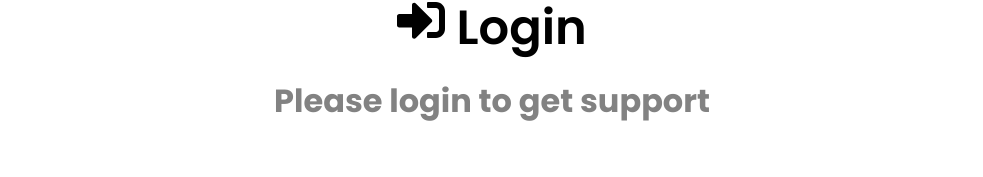
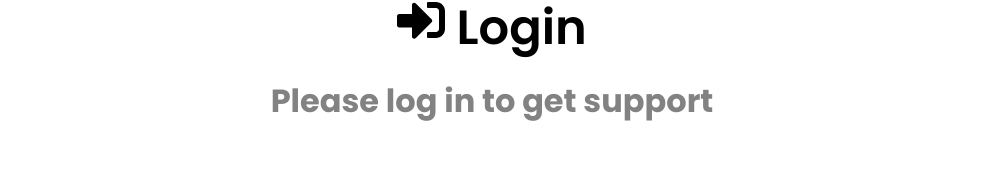
Before and after one commit to cmattrox/ticket-support-app, a React (Create React App) app in the folder frontend/: page /login in a window 1280 px wide. Shown: the part 144-321 px from the top of the page, without its empty margins (148-1131 px from the left). Built offline with nearby package versions, Linux system fonts and the light colour scheme.

Commit message:
Trying to fix user reset and fulfilled

```diff
--- a/frontend/src/features/auth/authService.js
+++ b/frontend/src/features/auth/authService.js
@@ -4,7 +4,6 @@ const API_URL = '/api/users/';
 
 // Register user
 const register = async (userData) => {
-	console.log(userData);
 	const response = await axios.post(API_URL, userData);
 
 	if (response.data) {
@@ -16,13 +15,11 @@ const register = async (userData) => {
 
 // Login user
 const login = async (userData) => {
-	console.log(userData);
 	const response = await axios.post(API_URL + 'login', userData);
 
 	if (response.data) {
 		localStorage.setItem('user', JSON.stringify(response.data));
 	}
-
 	return response.data;
 };
 
--- a/frontend/src/pages/Login.jsx
+++ b/frontend/src/pages/Login.jsx
@@ -1,7 +1,7 @@
 import { useState, useEffect } from 'react';
-import { FaSignInAlt } from 'react-icons/fa';
 import { toast } from 'react-toastify';
 import { useNavigate } from 'react-router-dom';
+import { FaSignInAlt } from 'react-icons/fa';
 import { useSelector, useDispatch } from 'react-redux';
 import { login, reset } from '../features/auth/authSlice';
 import Spinner from '../components/Spinner';
@@ -62,8 +62,9 @@ function Login() {
 				<h1>
 					<FaSignInAlt /> Login
 				</h1>
-				<p>Please login to get support</p>
+				<p>Please log in to get support</p>
 			</section>
+
 			<section className="form">
 				<form onSubmit={onSubmit}>
 					<div className="form-group">
@@ -90,7 +91,6 @@ function Login() {
 							required
 						/>
 					</div>
-
 					<div className="form-group">
 						<button className="btn btn-block">Submit</button>
 					</div>
```
Also changed, not shown: frontend/src/features/auth/authSlice.js (+4 -5 lines).
